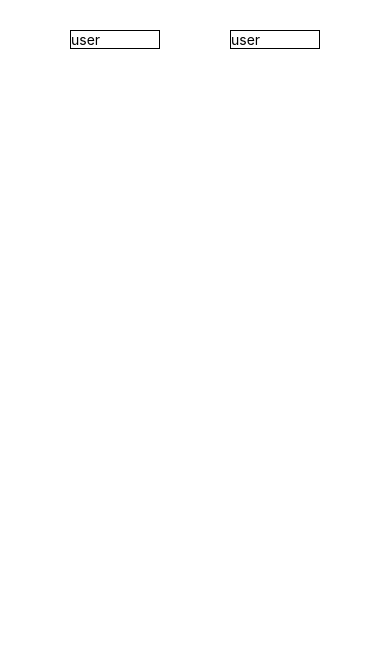
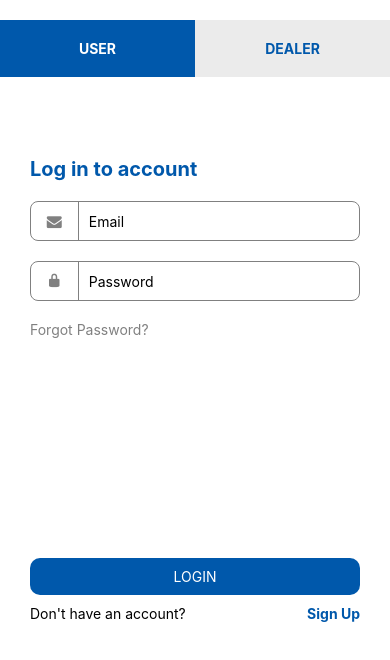
Before and after one commit to shivali102/RV-Mobile-App-, a React Native app: screen / in a window 390 px wide. Shown: the top 660 px of the page. Built offline with nearby package versions, Linux system fonts and the light colour scheme.

Commit message:
logic page completed

```diff
--- a/App.js
+++ b/App.js
@@ -5,11 +5,14 @@ import ForgetPassword from './src/screen/ForgetPassword';
 import Checkemail from './src/screen/CheckeMail';
 import Login from './src/screen/Login';
 
+
 const App=()=> {
   return (
     <View>
  {/* <Checkemail/> */}
- {/* <ForgetPassword/> */}
+  {/*<ForgetPassword/>*/}
+
+ {/*<Signup/>*/}
  <Login/>
     </View>
   );
--- a/package.json
+++ b/package.json
@@ -10,12 +10,16 @@
   },
   "dependencies": {
     "@expo/vector-icons": "^13.0.0",
+    "@react-navigation/native": "^6.0.13",
+    "@react-navigation/native-stack": "^6.9.0",
     "expo": "~46.0.13",
     "expo-cli": "^6.0.6",
     "expo-font": "~10.2.0",
     "expo-status-bar": "~1.4.0",
     "react": "18.0.0",
-    "react-native": "0.69.6"
+    "react-native": "0.69.6",
+    "react-native-safe-area-context": "^4.4.1",
+    "react-native-screens": "^3.18.0"
   },
   "devDependencies": {
     "@babel/core": "^7.12.9"
--- a/src/screen/Login.js
+++ b/src/screen/Login.js
@@ -1,40 +1,173 @@
 import { StatusBar } from 'expo-status-bar';
 import react from 'react'
-import {View,Text, TouchableOpacity,StyleSheet, ScrollView} from 'react-native'
+import {View,Text, TouchableOpacity,StyleSheet, ScrollView,TextInput} from 'react-native'
+import Email from '../component/Email';
+import { FontAwesome } from "@expo/vector-icons";
+import { Entypo } from "@expo/vector-icons";
+
+
 const Login=()=>
-{   return(
+{   return (
   <View>
-        <StatusBar backgroundColor='#0058AB'/>
+    <StatusBar backgroundColor="#0058AB" />
     <ScrollView>
-            <View style={{flexDirection:'row',justifyContent:'space-evenly'}}>
+      <View
+        style={{
+          flexDirection: "row",
+
+          marginTop: 20,
+        }}
+      >
+        <View style={styles.user}>
+          <TouchableOpacity>
+            <Text
+              style={{
+                alignItems: "center",
+                color: "white",
+                fontWeight: "bold",
+              }}
+            >
+              USER
+            </Text>
+          </TouchableOpacity>
+        </View>
+        <View style={styles.dealer}>
+          <TouchableOpacity>
+            <Text
+              style={{
+                alignItems: "center",
+                color: "#0058AB",
+                fontWeight: "bold",
+              }}
+            >
+              DEALER
+            </Text>
+          </TouchableOpacity>
+        </View>
+      </View>
+      <View style={styles.header}>
+        <Text style={styles.subheader}>Log in to account</Text>
+        <View style={styles.TextBox}>
+          <View style={styles.icon}>
+            <FontAwesome
+
+              name="envelope"
+              size={15}
+              color="grey"
+            />
+          </View>
+          <View style={{ flex: 6 ,justifyContent:'center'}}>
+            <TextInput style={styles.Text} placeholder="Email" />
+          </View>
+        </View>
+        <View style={styles.TextBox}>
+          <View style={styles.icon}>
+            <Entypo
+
+              name="lock"
+              size={15}
+              color="grey"
+            />
+          </View>
+          <View style={{ flex: 6,justifyContent:"center" }}>
+            <TextInput style={styles.Text} placeholder="Password" />
+          </View>
+        </View>
+        <View style={{ flexDirection: "row" }}>
+
+          <View style={{ paddingTop: 20 }}>
+            <Text style={{ color: "grey" }}>Forgot Password?</Text>
+          </View>
+        </View>
+        <View style={styles.button}>
+          <TouchableOpacity>
+            <Text style={{ color: "white" }}>LOGIN</Text>
+          </TouchableOpacity>
+        </View>
+        <View
+          style={{
+            flexDirection: "row",
+            justifyContent: "space-between",
+            paddingTop: 10,
+          }}
+        >
           <View>
-            <TouchableOpacity style={styles.button1}>
-                <Text>user</Text>
-            </TouchableOpacity>
-
+            <Text>Don't have an account?</Text>
           </View>
           <View>
-            <TouchableOpacity style={styles.button1}>
-                <Text>user</Text>
+            <TouchableOpacity>
+              <Text style={{ color: "#0058AB", fontWeight: "bold" }}>
+                Sign Up
+              </Text>
             </TouchableOpacity>
-
           </View>
-
-
+        </View>
       </View>
     </ScrollView>
   </View>
 );
 }
-const styles =StyleSheet.create({
+const styles = StyleSheet.create({
+  button1: {
+    marginTop: 30,
+    borderWidth: 1,
+    width: 90,
+  },
+  header: {
+    marginHorizontal: 30,
+  },
+  subheader: {
+    color: "#0058AB",
+    marginTop: 80,
+    fontWeight: "bold",
+    fontSize: 20,
+  },
+  TextBox: {
+    flexDirection: "row",
 
-    button1:{
-        marginTop:30,
-        borderWidth:1,
-        width:90
+    borderWidth: 1,
 
-    }
+    borderColor: "grey",
+    marginTop: 20,
+    height: 40,
 
-}
-);
+
+    borderRadius: 8,
+  },
+  icon: {
+    flex: 1,
+    justifyContent:'center',
+    borderRightWidth: 1,
+    borderRightColor: "grey",
+    alignItems: "center",
+  },
+  Text: {
+
+    paddingLeft: 10,
+
+  },
+  button: {
+    marginTop: 220,
+    alignItems: "center",
+
+    padding: 10,
+    borderRadius: 10,
+    backgroundColor: "#0058AB",
+  },
+  dealer: {
+
+
+    flex: 4,
+    alignItems: "center",
+    paddingVertical: 20,
+    backgroundColor: "#EBEBEB",
+  },
+  user: {
+    flex: 4,
+    alignItems: "center",
+
+    paddingVertical: 20,
+    backgroundColor: "#0058AB",
+  },
+});
 export default Login;
```
Also changed, not shown: 1 other file (tests, documents, lock files or other folders). Lines whose indentation alone changed are shown as unchanged.
